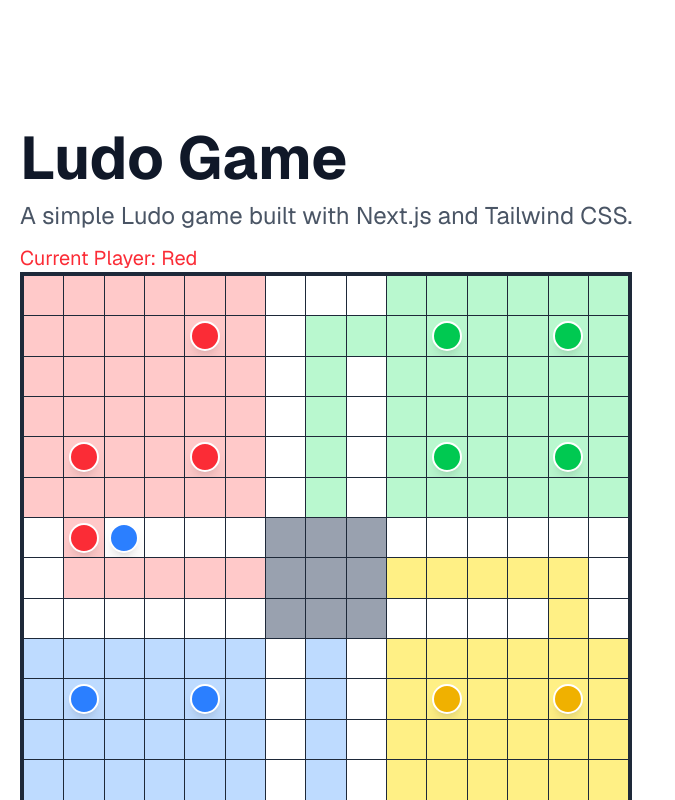
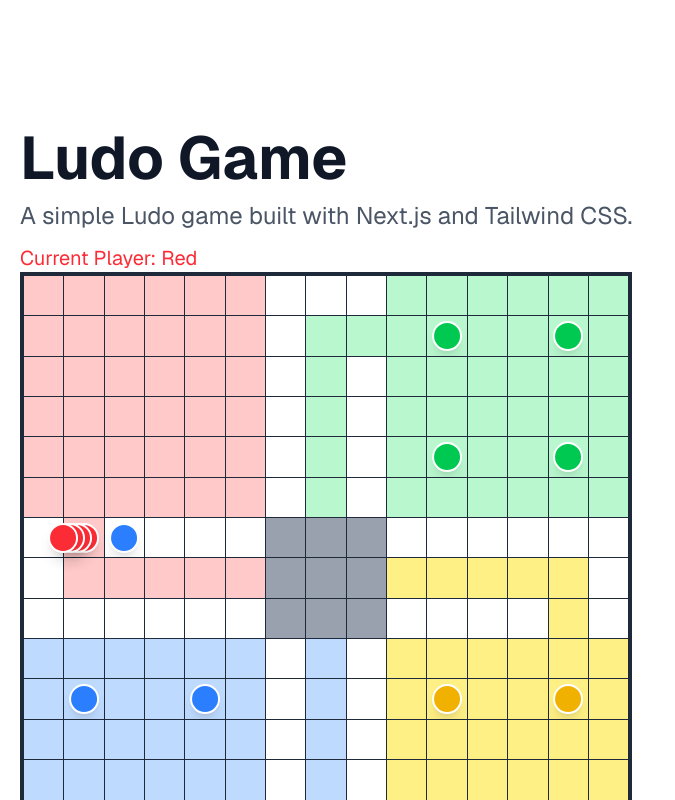
Before and after one commit to zeeshanhaider5121472/ludo-game, a Next.js app: page / in a window 1280 px wide. Shown: the top 800 px of the page, without its empty margins (0-675 px from the left). Built offline with nearby package versions, Linux system fonts and the light colour scheme.

Commit message:
issue with stacking fixed

```diff
--- /dev/null
+++ b/app/components/snackbar.tsx
@@ -0,0 +1,48 @@
+import { useState } from "react";
+
+interface SnackbarMessage {
+  id: number;
+  text: string;
+  color: "red" | "green" | "yellow" | "blue"; // add color field
+}
+
+// Custom Hook to manage Snackbar state
+export const useSnackbar = () => {
+  const [messages, setMessages] = useState<SnackbarMessage[]>([]);
+
+  const addMessage = (
+    text: string,
+    color: "red" | "green" | "yellow" | "blue",
+  ) => {
+    const id = Date.now() + Math.random(); // Unique ID
+    setMessages((prev) => [...prev, { id, text, color }]);
+
+    // Auto-dismiss after 3 seconds
+    setTimeout(() => {
+      setMessages((prev) => prev.filter((msg) => msg.id !== id));
+    }, 3000);
+  };
+
+  return { messages, addMessage };
+};
+
+// The UI Component
+export default function Snackbar({
+  messages,
+}: {
+  messages: SnackbarMessage[];
+}) {
+  return (
+    <div className="fixed top-4 left-1/2 -translate-x-1/2 z-50 flex flex-col gap-2 items-center pointer-events-none">
+      {messages.map((msg) => (
+        <div
+          key={msg.id}
+          className="text-white px-6 py-3 rounded-lg shadow-lg text-sm sm:text-base pointer-events-auto animate-bounce"
+          style={{ backgroundColor: msg.color }} // dynamic background
+        >
+          {msg.text}
+        </div>
+      ))}
+    </div>
+  );
+}
--- a/app/page.tsx
+++ b/app/page.tsx
@@ -1,5 +1,6 @@
 "use client";
 import { useState } from "react";
+import Snackbar, { useSnackbar } from "./components/snackbar";
 
 const boardIds: string[] = [];
 for (let r = 0; r < 15; r++) {
@@ -275,9 +276,9 @@ export default function Home() {
   // Initial positions of tokens
   // const [redOne, setRedOne] = useState(pathRedBase[0]);
   const [redOne, setRedOne] = useState(pathRed[0]);
-  const [redTwo, setRedTwo] = useState(pathRedBase[1]);
-  const [redThree, setRedThree] = useState(pathRedBase[2]);
-  const [redFour, setRedFour] = useState(pathRedBase[3]);
+  const [redTwo, setRedTwo] = useState(pathRed[0]);
+  const [redThree, setRedThree] = useState(pathRed[0]);
+  const [redFour, setRedFour] = useState(pathRed[0]);
   const [greenOne, setGreenOne] = useState(pathGreenBase[0]);
   const [greenTwo, setGreenTwo] = useState(pathGreenBase[1]);
   const [greenThree, setGreenThree] = useState(pathGreenBase[2]);
@@ -302,6 +303,8 @@ export default function Home() {
   const [yellowAllBase, setYellowAllBase] = useState(false);
 
   const [diceValue, setDiceValue] = useState<number | null>(null);
+
+  const { messages, addMessage } = useSnackbar();
 
   const redTokens = [redOne, redTwo, redThree, redFour];
   const greenTokens = [greenOne, greenTwo, greenThree, greenFour];
@@ -423,7 +426,10 @@ export default function Home() {
           killed = true;
           // Opponent's token is on the same spot! Kill it and send back to base.
           opponent.setFns[idx](opponent.base[idx]);
-          console.log(`${opponentColor} token at index ${idx} killed!`);
+          addMessage(
+            `${opponentColor} token at index ${idx} killed!`,
+            currentColor,
+          );
         }
       });
     });
@@ -487,6 +493,7 @@ export default function Home() {
   return (
     <div className="flex flex-col flex-1 items-center justify-center font-sans dark:bg-black">
       <main className="flex flex-1 w-full flex-col items-center justify-center py-32 px-5 bg-white dark:bg-black sm:items-start">
+        <Snackbar messages={messages} />
         <div>
           <h1 className="text-3xl sm:text-6xl font-bold text-gray-900 dark:text-white">
             Ludo Game
@@ -515,25 +522,65 @@ export default function Home() {
                 <div
                   key={id}
                   id={id}
-                  onClick={() => {
-                    const { tokens, setFns, path } = players[currentPlayer];
-                    tokens.forEach((token, idx) => {
-                      if (token === id)
-                        moveToken(token, setFns[idx], path, currentPlayer);
-                    });
-                  }}
                   className={`relative flex items-center justify-center border border-transparent ${getCellColor(id)}`}
                 >
-                  {Object.entries(players).map(([player, { tokens, color }]) =>
-                    tokens.map((token) =>
-                      token === id ? (
+                  {(() => {
+                    // 1. Define a strict type for the array to fix the implicit 'any' error
+                    type TokenOnCell = {
+                      playerKey: keyof typeof players;
+                      tokenIdx: number;
+                    };
+
+                    const tokensOnCell: TokenOnCell[] = [];
+
+                    Object.entries(players).forEach(
+                      ([playerKey, { tokens }]) => {
+                        tokens.forEach((token, tokenIdx) => {
+                          if (token === id) {
+                            // 2. Assert the playerKey type to fix the indexing error
+                            tokensOnCell.push({
+                              playerKey: playerKey as keyof typeof players,
+                              tokenIdx,
+                            });
+                          }
+                        });
+                      },
+                    );
+
+                    return tokensOnCell.map((t, stackIdx) => {
+                      const player = players[t.playerKey]; // Now safe to index!
+                      const token = player.tokens[t.tokenIdx];
+                      const setFn = player.setFns[t.tokenIdx];
+                      const path = player.path;
+                      const color = player.color;
+
+                      const isCurrentPlayer = t.playerKey === currentPlayer;
+
+                      return (
                         <div
-                          key={`${player}-${token}`}
-                          className={`w-4/5 h-4/5 rounded-full shadow-lg border-2 border-white ${color}`}
+                          key={`${t.playerKey}-${t.tokenIdx}`}
+                          className={`w-4/5 h-4/5 rounded-full shadow-lg border-2 border-white ${color} ${
+                            isCurrentPlayer && diceValue !== null
+                              ? "cursor-pointer hover:opacity-80"
+                              : ""
+                          }`}
+                          style={{
+                            position: "absolute",
+                            top: "50%",
+                            left: `calc(50% - ${stackIdx * 7}px)`,
+                            transform: "translate(-50%, -50%)",
+                            zIndex: stackIdx,
+                          }}
+                          onClick={(e) => {
+                            e.stopPropagation();
+                            if (isCurrentPlayer && diceValue !== null) {
+                              moveToken(token, setFn, path, t.playerKey);
+                            }
+                          }}
                         />
-                      ) : null,
-                    ),
-                  )}
+                      );
+                    });
+                  })()}
                 </div>
               );
             })}
@@ -553,8 +600,10 @@ export default function Home() {
               {(currentPlayer === "red" && redAllBase) ||
               (currentPlayer === "green" && greenAllBase) ||
               (currentPlayer === "blue" && blueAllBase) ||
-              (currentPlayer === "yellow" && yellowAllBase) &&
-              diceValue !== null && diceValue !== 6 ? (
+              (currentPlayer === "yellow" &&
+                yellowAllBase &&
+                diceValue !== null &&
+                diceValue !== 6) ? (
                 <button
                   onClick={() => passToNextPlayer(currentPlayer)}
                   className="px-4 py-2 sm:px-6 sm:py-3 ml-5 bg-yellow-500 text-white rounded-lg shadow-md"
```
